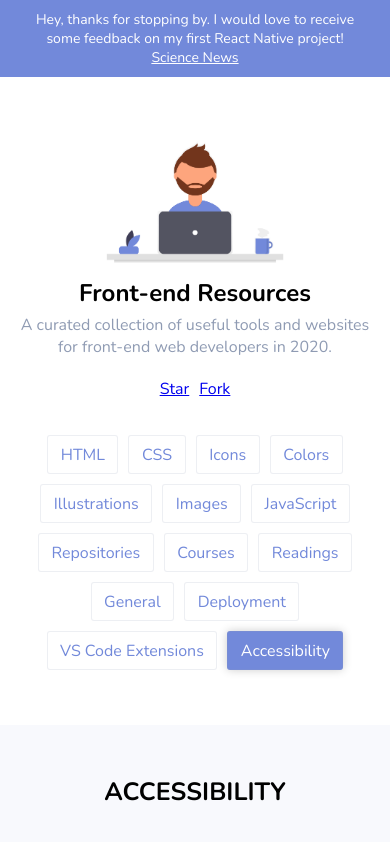
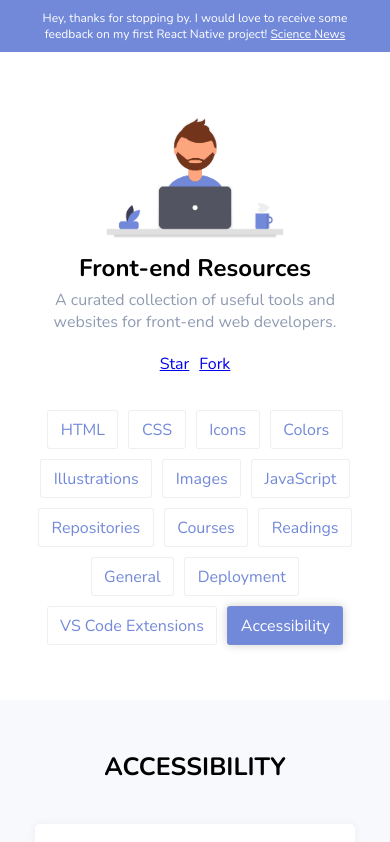
Before and after one commit to vlipatdev/frontend-resources, a React (Create React App) app: page /#/accessibility in a window 390 px wide. Shown: the top 842 px of the page. Built offline with nearby package versions, Linux system fonts and the light colour scheme.

Commit message:
minor layout tweaks

```diff
--- a/src/App.css
+++ b/src/App.css
@@ -20,7 +20,7 @@
 
 .App-subheading {
 	color: #8f9bb3;
-	width: 90%;
+	width: 85%;
 	font-size: 2rem;
 	margin-top: 0.5rem;
 	margin-bottom: 2rem;
--- a/src/App.js
+++ b/src/App.js
@@ -22,7 +22,7 @@ class App extends Component {
 					<h1 className="App-heading">Front-end Resources</h1>
 					<p className="App-subheading">
 						A curated collection of useful tools and websites for front-end web
-						developers in 2020.
+						developers.
 					</p>
 					<div className="App-button-container">
 						<a
--- a/src/Banner.css
+++ b/src/Banner.css
@@ -5,7 +5,7 @@
 	display: flex;
 	justify-content: center;
 	align-items: center;
-	padding: 1rem 3rem;
+	padding: 1rem 2rem;
 	text-align: center;
 }
 
@@ -19,3 +19,9 @@
 .Banner-link:hover {
 	color: white;
 }
+
+@media screen and (max-width: 768px) {
+	.Banner-text {
+		font-size: 1.2rem;
+	}
+}
--- a/src/data.js
+++ b/src/data.js
@@ -395,7 +395,7 @@ const data = [
 			},
 			{
 				title: 'Stack Overflow Developer Survey 2020',
-				description: 'Insights based on 65,000 developers',
+				description: 'Insights based on nearly 65,000 developers',
 				link: 'https://insights.stackoverflow.com/survey/2020',
 				labels: ['free'],
 			},
```
